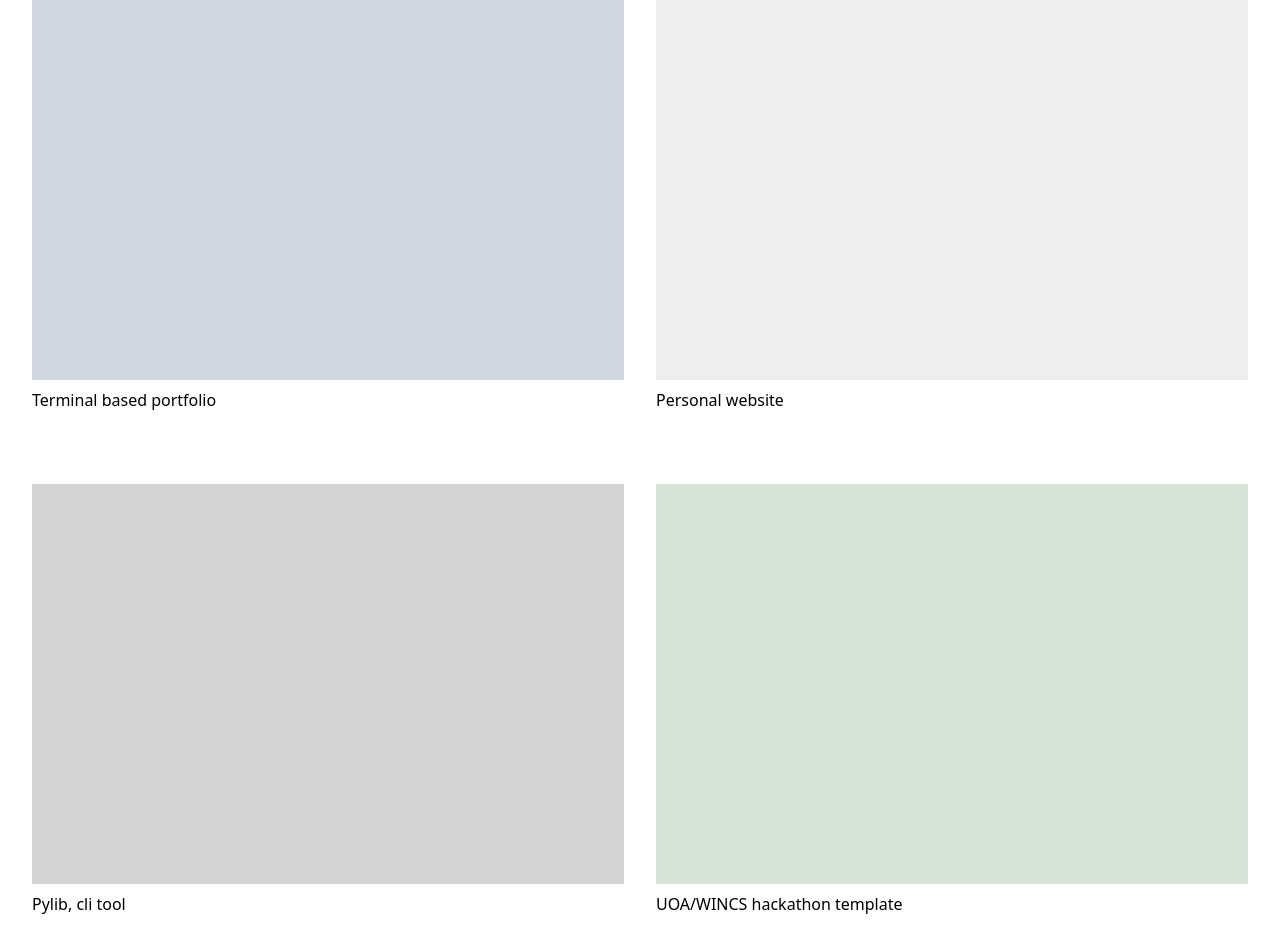
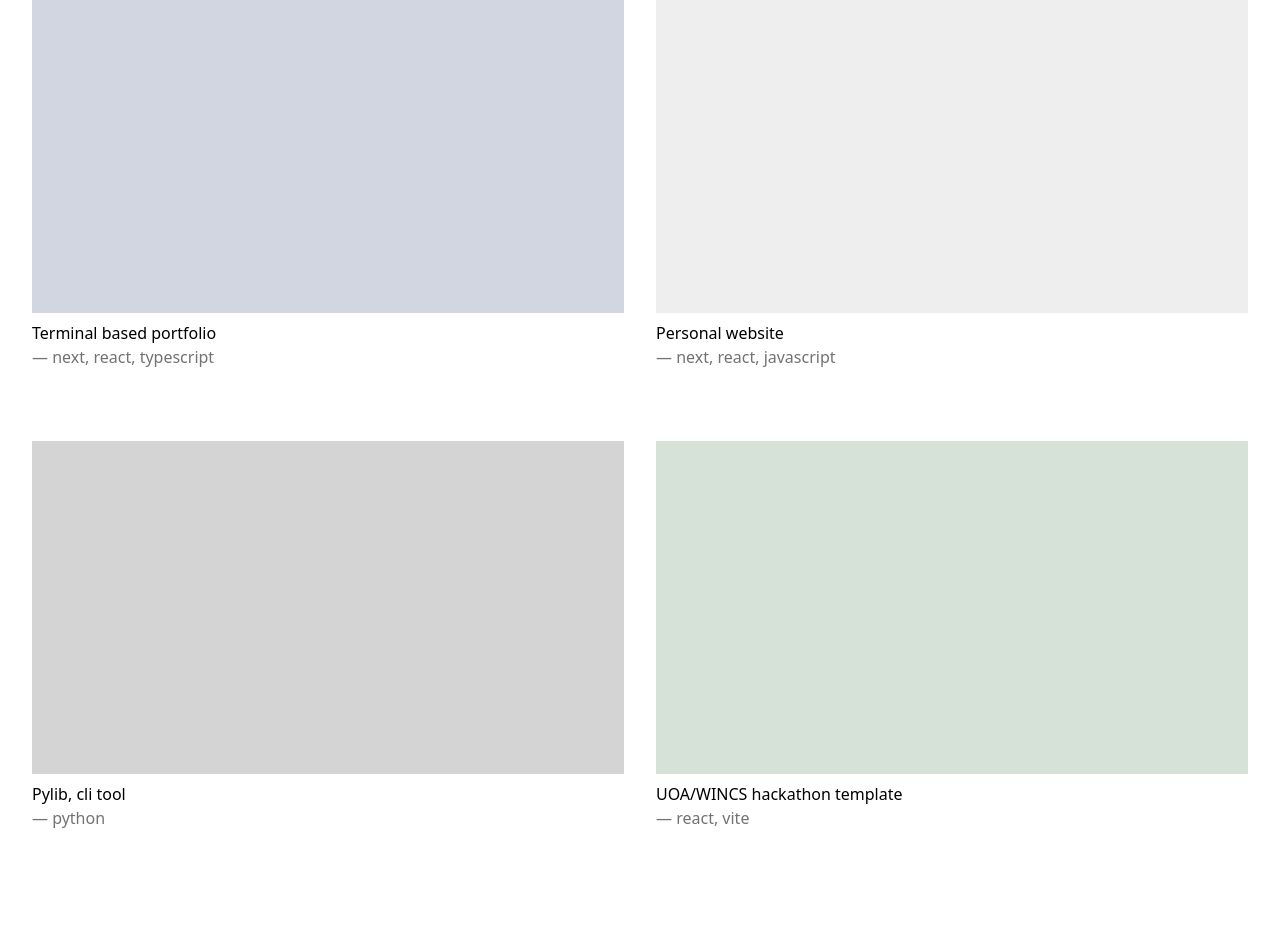
Before and after one commit to aleckshen/aleck-v2, a Next.js app: page / in a window 1280 px wide. Shown: the part 1044-1996 px from the top of the page. Built offline with nearby package versions, Linux system fonts and the light colour scheme.

Commit message:
added description to project cards and changed from fixed height to aspect ratio

```diff
--- a/src/app/page.js
+++ b/src/app/page.js
@@ -77,22 +77,26 @@ export default function Home() {
         </div>
         <div className="ml-8 mr-8 mt-12 flex gap-8">
           <div className="flex-1">
-            <div className="bg-[#D2D6E0] w-full h-100"></div>
+            <div className="bg-[#D2D6E0] w-full aspect-[16/9]"></div>
             <div className="pt-2">Terminal based portfolio</div>
+            <div className="text-[#727272]">—  next, react, typescript</div>
           </div>
           <div className="flex-1">
-            <div className="bg-[#EEEEEE] w-full h-100"></div>
+            <div className="bg-[#EEEEEE] w-full aspect-[16/9]"></div>
             <div className="pt-2">Personal website</div>
+            <div className="text-[#727272]">—  next, react, javascript</div>
           </div>
         </div>
         <div className="ml-8 mr-8 mt-18 flex gap-8">
           <div className="flex-1">
-            <div className="bg-[#D4D4D4] w-full h-100"></div>
+            <div className="bg-[#D4D4D4] w-full aspect-[16/9]"></div>
             <div className="pt-2">Pylib, cli tool</div>
+            <div className="text-[#727272]">— python</div>
           </div>
           <div className="flex-1">
-            <div className="bg-[#D6E1D7] w-full h-100"></div>
+            <div className="bg-[#D6E1D7] w-full aspect-[16/9]"></div>
             <div className="pt-2">UOA/WINCS hackathon template</div>
+            <div className="text-[#727272]">—  react, vite</div>
           </div>
         </div>
       </div>
```
